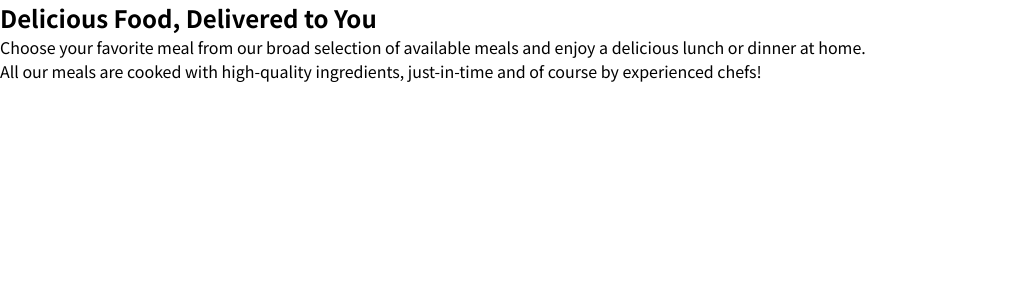
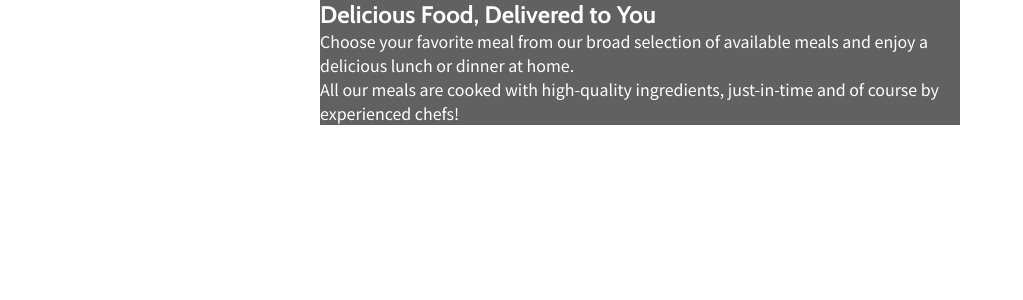
Before and after one commit to Jason2B3/mock_food, a React (Create React App) app: page / in a window 1280 px wide. Shown: the top 300 px of the page, without its empty margins (0-1023 px from the left). Built offline with nearby package versions, Linux system fonts and the light colour scheme.

Commit message:
create ThemeProvider API

```diff
--- a/src/App.js
+++ b/src/App.js
@@ -2,14 +2,15 @@ import React from "react";
 import Header from "./components/Header";
 import MenuList from "./components/Menu/MenuList";
 import Mission from "./components/Mission";
+import styles from "./App.module.scss"
 
 function App() {
   return (
-    <>
+    <div className={styles.container}>
       {/* <Header>Let's get started!</Header> */}
       <Mission></Mission>
       {/* <Menu></Menu> */}
-    </>
+    </div>
   );
 }
 
--- /dev/null
+++ b/src/App.module.scss
@@ -0,0 +1,4 @@
+@import "./styleAPI.scss";
+.container{
+@include standardFlexContainer
+}
--- a/src/components/Mission.js
+++ b/src/components/Mission.js
@@ -3,7 +3,7 @@ import styles from "./Mission.module.scss";
 
 function Mission() {
   return (
-    <section class="container">
+    <section className={styles.container}>
       <h2>Delicious Food, Delivered to You</h2>
       <p>
         Choose your favorite meal from our broad selection of available meals
--- a/src/components/Mission.module.scss
+++ b/src/components/Mission.module.scss
@@ -1,5 +1,18 @@
-@import '../styleAPI.scss';
+@import "../styleAPI.scss";
 
-.container{
+.container {
   @include missionWidth;
+  @include lighterMainColor;
+  display: flex;
+  flex-direction: column;
+
+  p{
+    color: white;
+
+  }
+  h2 {
+    color: white;
+
+    @include mainFont;
+  }
 }
--- a/src/styleAPI.scss
+++ b/src/styleAPI.scss
@@ -1,4 +1,4 @@
-@import url("https://fonts.googleapis.com/css2?family=Noto+Sans+JP:wght@400;700&display=swap");
+@import url("https://fonts.googleapis.com/css2?family=Cabin:ital,wght@0,400;0,500;0,600;0,700;1,400;1,500;1,600;1,700&display=swap");
 //# COLOR-BASED ----------------------------------------------------
 @mixin mainColor {
   background-color: #3f3f3f; // use for body background
@@ -18,12 +18,36 @@
 
 //# FONT ----------------------------------------------------
 @mixin mainFont {
-  font-family: "Noto Sans JP", sans-serif;
+  font-family: "Cabin", sans-serif;
 }
-//# SIZING
-@mixin standardMargin {
-  margin: 10px;
+//# MARGINS ----------------------------------------------------
+$thinM: 10px;
+$thickM: 18px;
+//~ Thin margins defined below ...
+@mixin thinMarginBottom {
+  margin-bottom: $thinM;
 }
+@mixin thinMarginSides {
+  margin-left: $thinM;
+  margin-left: $thinM;
+}
+@mixin thinMarginTop {
+  margin-top: $thinM;
+}
+//~ Thick margins defined below ...
+@mixin thickMarginBottom {
+  margin-bottom: thickM;
+}
+@mixin thickMarginSides {
+  margin-left: thickM;
+  margin-left: thickM;
+}
+@mixin thickMarginTop {
+  margin-top: $thickM;
+}
+
+//# SIZING ----------------------------------------------------
+
 @mixin standardFlexContainer {
   display: flex;
   justify-content: center;
```
Also changed, not shown: src/components/Menu/MenuList.module.scss (line endings or trailing spaces), 1 other file (tests, documents, lock files or other folders).
